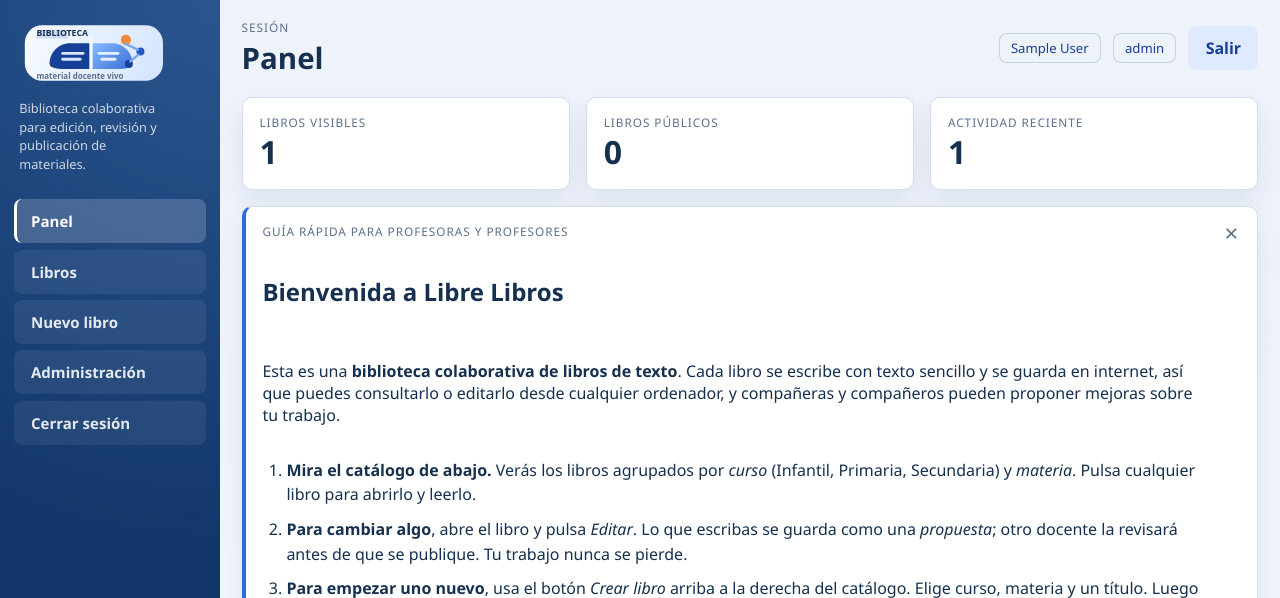
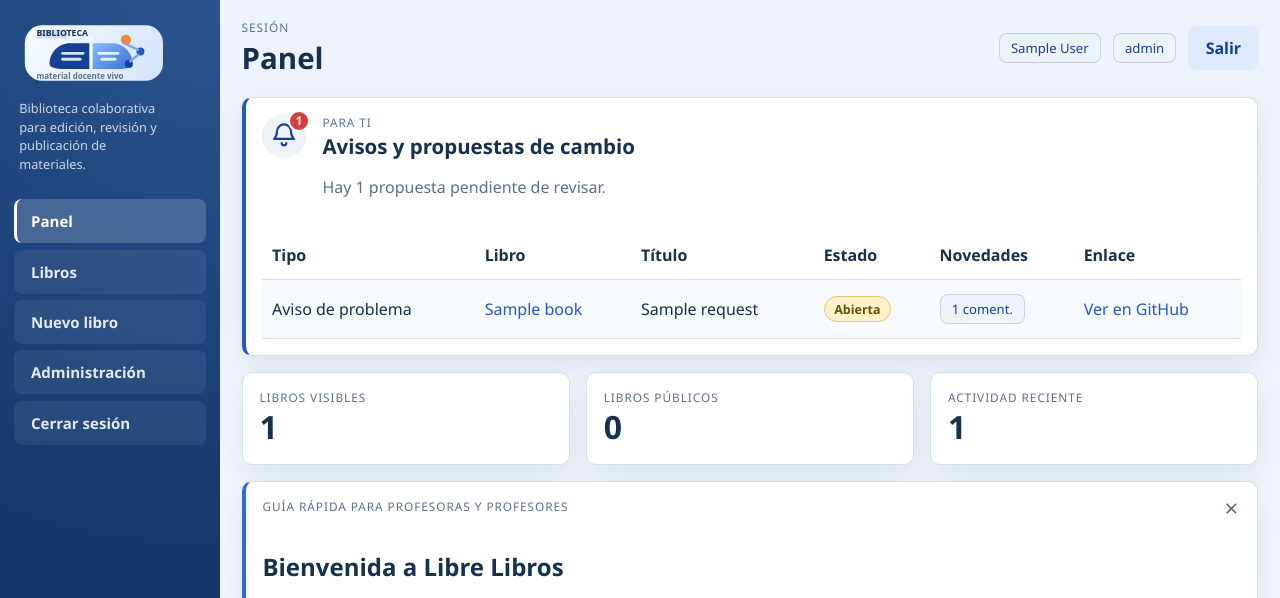
Before and after one commit to librelibros/libre_libros_app, a FastAPI app: page / in a window 1280 px wide. Shown: the top 598 px of the page. Run offline with FastAPI, Linux system fonts and the light colour scheme; the visitor is signed in with stand-in values (Sample User, id 1); tables that the repository leaves empty hold one stand-in row (values such as "Sample post"); some libraries are stand-ins or nearby versions.

Commit message:
feat(reviews): banner con campana al top, sync de estado desde GitHub, no-op detection
UI:
- Sección "Avisos y propuestas de cambio" sube al top de la home con
  un banner visualmente destacado: campana SVG + badge rojo con el
  número de propuestas abiertas/borrador, mensaje contextual, y borde
  azul a la izquierda.
- Tabla enriquecida: muestra el libro afectado (clickable), pills de
  estado con colores por situación (open/draft/merged/closed) y una
  columna "Novedades" con commits y comentarios contados desde
  GitHub. Las filas abiertas se tintan ligeramente para destacar.

Sincronización con GitHub:
- Nuevo módulo app/services/review_sync.py con refresh_open_reviews(db)
  y sync_review(db, review). Mapea el estado de GitHub al ReviewStatus
  local: merged_at -> merged, draft -> draft, state=closed -> closed.
- Cuenta commits + comentarios + review_comments cuando el item es PR;
  comments cuando es issue. Cachea por SYNC_TTL=5 min para no
  martillear la API. Errores se silencian y loguean en
  libre_libros.review_sync (no rompen la home).
- ReviewRequest gana columnas commits_count, comments_count,
  last_synced_at. runtime_migrations.py añade los ALTER idempotentes
  para review_requests, además de los ya existentes para
  repository_sources.
- github_api.py expone fetch_pull_request(number) y fetch_issue(number)
  como wrappers tipados sobre /pulls/{n} y /issues/{n}.

No-op detection en save_book:
- Antes de escribir, leemos el contenido actual de la rama. Si los
  bytes son idénticos al payload del formulario y no hay assets
  nuevos, evitamos el commit y devolvemos un mensaje claro
  ("No había cambios reales que guardar"). Cubre el caso típico
  de abrir el editor y guardar sin tocar nada — antes generaba
  PRs vacías o "diffs todo rojo todo verde" por la canonicalización
  del editor rico.

Documentación (docs/user-guide.md):
- Nueva sección "Sobre el panel principal" explicando la campana,
  los estados y los contadores de novedades.
- Nueva sección "Sobre el diff de las propuestas" explicando por
  qué a veces el diff parece masivo aunque el cambio sea pequeño
  (canonicalización del editor) y cómo revisarlo igualmente.

Co-Authored-By: Claude Opus 4.7 (1M context) <noreply@anthropic.com>

```diff
--- a/app/models.py
+++ b/app/models.py
@@ -184,6 +184,9 @@ class ReviewRequest(TimestampMixin, Base):
     status: Mapped[ReviewStatus] = mapped_column(SqlEnum(ReviewStatus), default=ReviewStatus.open)
     external_number: Mapped[int | None] = mapped_column(Integer, nullable=True)
     external_url: Mapped[str | None] = mapped_column(String(1024), nullable=True)
+    commits_count: Mapped[int] = mapped_column(Integer, default=0, server_default="0")
+    comments_count: Mapped[int] = mapped_column(Integer, default=0, server_default="0")
+    last_synced_at: Mapped[datetime | None] = mapped_column(DateTime, nullable=True)
 
     book: Mapped[Book] = relationship(back_populates="review_requests")
     repository_source: Mapped[RepositorySource] = relationship()
--- a/app/routers/books.py
+++ b/app/routers/books.py
@@ -697,6 +697,24 @@ async def save_book(
         raise HTTPException(status_code=status.HTTP_403_FORBIDDEN, detail="Edit not allowed")
     repo = repository_client_for(book.repository_source)
     asset_writes, uploaded_filenames = await _prepare_asset_writes(assets, book)
+
+    # Detección de no-op: si el contenido enviado es byte-idéntico a lo que ya
+    # hay en la rama y no se suben assets, no creamos commit ni propuesta.
+    # Evita PRs vacías cuando el usuario abre el editor y guarda sin cambiar nada.
+    new_bytes = content.encode("utf-8")
+    if not asset_writes:
+        try:
+            current_text = repo.read_text(book.content_path, branch_name)
+            if current_text and current_text.encode("utf-8") == new_bytes:
+                return _redirect_with_message(
+                    f"/books/{book.id}",
+                    "No había cambios reales que guardar en esta versión.",
+                    branch=branch_name,
+                )
+        except Exception:
+            # Si la lectura falla seguimos con el flujo normal de escritura.
+            _logger.exception("save_book: lectura previa para detección de no-op falló")
+
     resolved_commit_message = (commit_message or "").strip() or _default_commit_message(
         book,
         branch_name,
@@ -704,7 +722,7 @@ async def save_book(
     )
     repo.write_files(
         branch_name=branch_name,
-        files=[RepositoryFileWrite(rel_path=book.content_path, content=content.encode("utf-8")), *asset_writes],
+        files=[RepositoryFileWrite(rel_path=book.content_path, content=new_bytes), *asset_writes],
         commit_message=resolved_commit_message,
         author_name=user.full_name,
         author_email=user.email,
--- a/app/static/css/app.css
+++ b/app/static/css/app.css
@@ -366,6 +366,86 @@ label {
   padding: 0.05rem 0.35rem;
   border-radius: 4px;
   font-size: 0.95em;
+}
+
+/* Banner de propuestas/avisos en la home. Sube al top con campana y badge
+   para que el docente vea de un vistazo si hay algo pendiente. */
+.reviews-banner {
+  border-left: 4px solid var(--primary, #2d6cdf);
+}
+
+.reviews-banner-head {
+  display: flex;
+  gap: 1rem;
+  align-items: flex-start;
+}
+
+.reviews-bell {
+  position: relative;
+  display: inline-flex;
+  align-items: center;
+  justify-content: center;
+  width: 44px;
+  height: 44px;
+  border-radius: 50%;
+  background: var(--surface-alt);
+  color: var(--primary-strong);
+  flex-shrink: 0;
+}
+
+.reviews-bell-badge {
+  position: absolute;
+  top: -4px;
+  right: -4px;
+  min-width: 22px;
+  height: 22px;
+  padding: 0 6px;
+  border-radius: 999px;
+  background: #d63d3d;
+  color: #fff;
+  font-size: 0.75rem;
+  font-weight: 700;
+  display: inline-flex;
+  align-items: center;
+  justify-content: center;
+  border: 2px solid #fff;
+}
+
+.status-pill {
+  display: inline-block;
+  padding: 0.2rem 0.6rem;
+  border-radius: 999px;
+  font-size: 0.78rem;
+  font-weight: 600;
+  border: 1px solid transparent;
+}
+
+.status-pill.status-open {
+  background: #fff1cc;
+  color: #6b4f00;
+  border-color: #e8c46a;
+}
+
+.status-pill.status-draft {
+  background: #eceff5;
+  color: #475063;
+  border-color: #c8cfdb;
+}
+
+.status-pill.status-merged {
+  background: #d6f3df;
+  color: #1f6d3a;
+  border-color: #6abf85;
+}
+
+.status-pill.status-closed {
+  background: #f5d9d9;
+  color: #813434;
+  border-color: #d09a9a;
+}
+
+.row-open {
+  background: rgba(45, 108, 223, 0.04);
 }
 
 /* Portada SVG dentro de cada tarjeta de libro. Es opcional: si no existe
--- a/app/templates/dashboard/index.html
+++ b/app/templates/dashboard/index.html
@@ -1,6 +1,88 @@
 {% extends "base.html" %}
 {% set title = "Panel" %}
 {% block content %}
+<section class="card stack reviews-banner" aria-labelledby="reviews-banner-title">
+  <div class="section-header">
+    <div class="reviews-banner-head">
+      <span class="reviews-bell" aria-hidden="true">
+        <svg viewBox="0 0 24 24" width="28" height="28" fill="none" stroke="currentColor" stroke-width="1.8" stroke-linecap="round" stroke-linejoin="round">
+          <path d="M6 8a6 6 0 1 1 12 0c0 4 1.5 5.5 2.5 6.5H3.5C4.5 13.5 6 12 6 8Z"/>
+          <path d="M10 18a2 2 0 0 0 4 0"/>
+        </svg>
+        {% if open_reviews_count and open_reviews_count > 0 %}
+        <span class="reviews-bell-badge" aria-label="{{ open_reviews_count }} pendientes">{{ open_reviews_count }}</span>
+        {% endif %}
+      </span>
+      <div>
+        <p class="eyebrow">Para ti</p>
+        <h2 id="reviews-banner-title">Avisos y propuestas de cambio</h2>
+        <p class="muted">
+          {% if open_reviews_count and open_reviews_count > 0 %}
+          Hay {{ open_reviews_count }} {{ "propuesta" if open_reviews_count == 1 else "propuestas" }} pendiente{{ "" if open_reviews_count == 1 else "s" }} de revisar.
+          {% else %}
+          Todo al día. Cuando alguien envíe una propuesta nueva o haya novedades aparecerá aquí arriba.
+          {% endif %}
+        </p>
+      </div>
+    </div>
+  </div>
+  {% if recent_reviews %}
+  <div class="table-wrap">
+    <table>
+      <thead>
+        <tr>
+          <th>Tipo</th>
+          <th>Libro</th>
+          <th>Título</th>
+          <th>Estado</th>
+          <th>Novedades</th>
+          <th>Enlace</th>
+        </tr>
+      </thead>
+      <tbody>
+        {% for item in recent_reviews %}
+        {% set is_open = item.status.value in ("open", "draft") %}
+        <tr class="{% if is_open %}row-open{% endif %}">
+          <td>{{ review_kind_labels.get(item.kind.value, item.kind.value) }}</td>
+          <td>
+            {% if item.book %}
+            <a href="/books/{{ item.book.id }}">{{ item.book.title }}</a>
+            {% else %}—{% endif %}
+          </td>
+          <td>{{ item.title }}</td>
+          <td>
+            <span class="status-pill status-{{ item.status.value }}">
+              {{ review_status_labels.get(item.status.value, item.status.value) }}
+            </span>
+          </td>
+          <td>
+            {% if item.kind.value == "pull_request" and item.commits_count %}
+              <span class="chip" title="Commits enviados a la propuesta">{{ item.commits_count }} cambio{{ "" if item.commits_count == 1 else "s" }}</span>
+            {% endif %}
+            {% if item.comments_count %}
+              <span class="chip" title="Comentarios en la propuesta">{{ item.comments_count }} coment.</span>
+            {% endif %}
+            {% if not item.commits_count and not item.comments_count %}
+              <span class="muted">—</span>
+            {% endif %}
+          </td>
+          <td>
+            {% if item.external_url %}
+            <a href="{{ item.external_url }}" target="_blank" rel="noreferrer">Ver en GitHub</a>
+            {% else %}
+            Local
+            {% endif %}
+          </td>
+        </tr>
+        {% endfor %}
+      </tbody>
+    </table>
+  </div>
+  {% else %}
+  <p class="muted">Todavía no hay avisos ni propuestas de cambio registradas.</p>
+  {% endif %}
+</section>
+
 <section class="grid stat-strip">
   <article class="card stat-card">
     <p class="eyebrow">Libros visibles</p>
```
Also changed, not shown: other parts of app/templates/dashboard/index.html (+0 -40 lines), app/routers/dashboard.py (+11 -1 lines), app/services/repository/github_api.py (+8 -0 lines), app/services/review_sync.py (added, +96 -0 lines), app/services/runtime_migrations.py (+22 -14 lines), docs/user-guide.md (+35 -0 lines).
